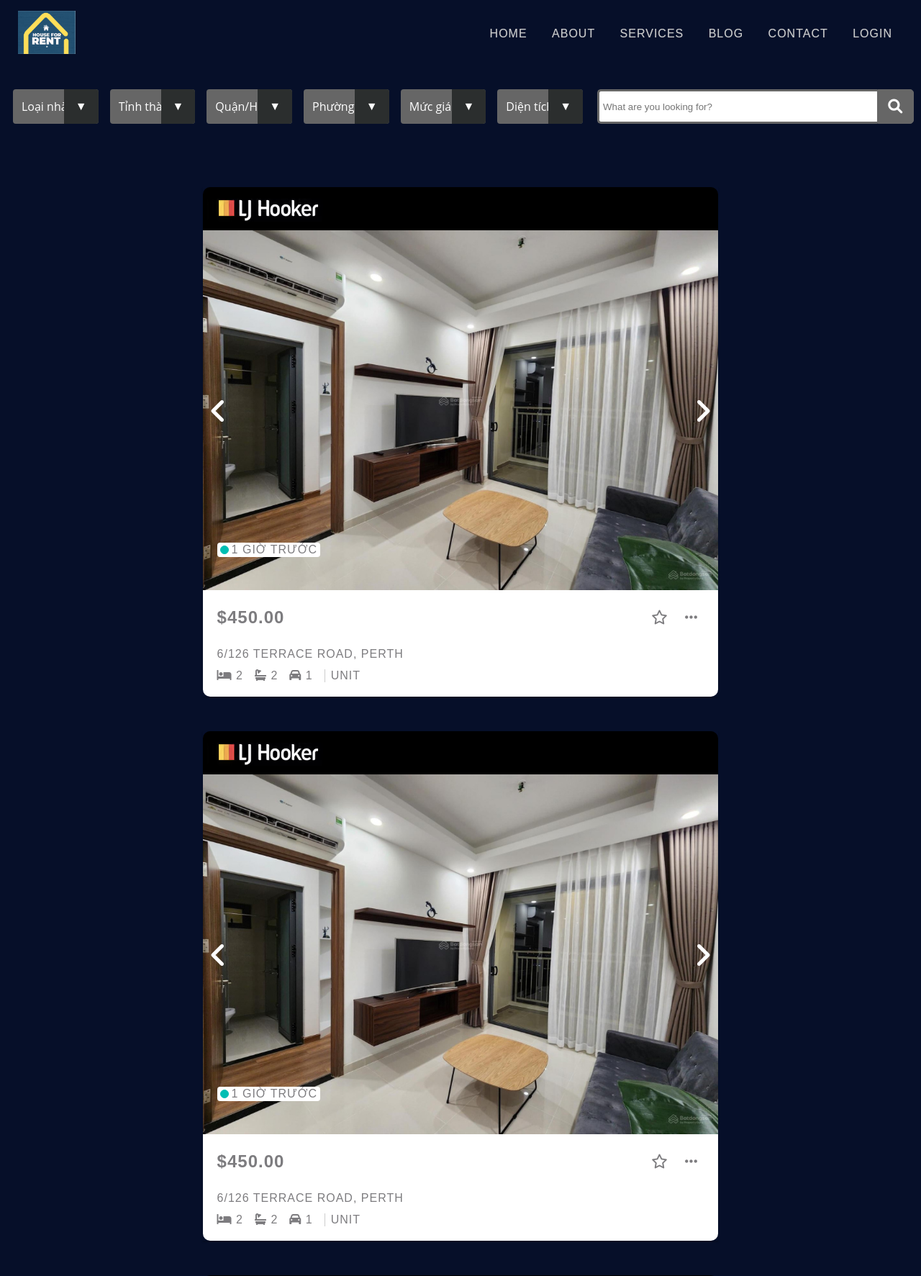
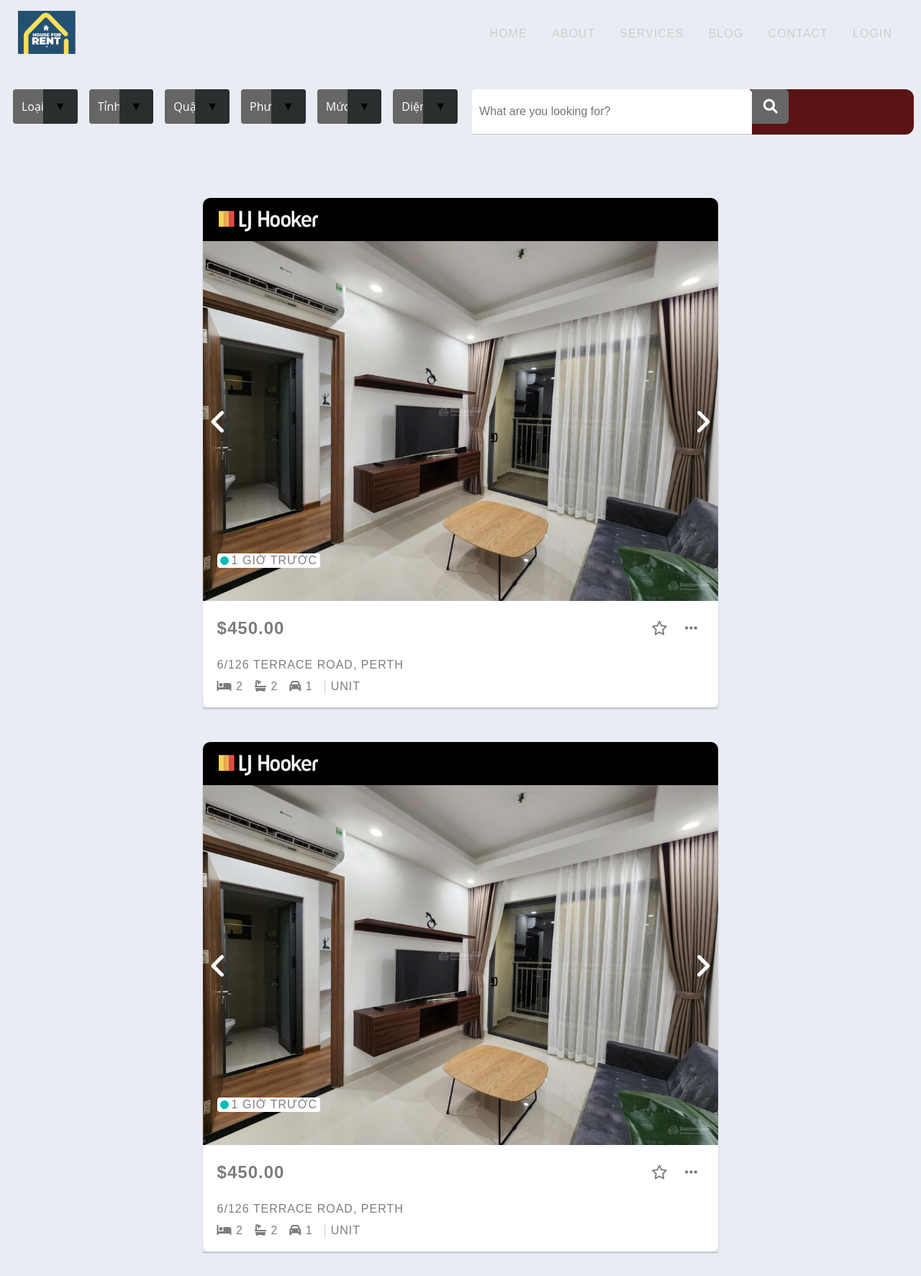
Before and after one commit to Dump-Duck/code, a Django app: page / in a window 1280 px wide. Shown: the top 1773 px of the page at 72% size. Run offline with Django 4.2, Linux system fonts and the light colour scheme.

Commit message:
update v1 css home.css

```diff
--- a/NCKHSV/MainApp/static/assets/Home.css
+++ b/NCKHSV/MainApp/static/assets/Home.css
@@ -1,8 +1,8 @@
 
 
 body {
-    background-color: #060f29;
-    color: white;
+    background-color: #eaecf4;
+    color: black;
     font-family: 'Raleway', sans-serif;
 }
 
@@ -101,7 +101,46 @@ transform: translateY(0px);
     margin: 10px 10px 0 10px;
     display: flex;
 }
+input[type="text"] {
+    width: 100%;
+    padding: 15px 10px;
+    border: none;
+    border-bottom: 1px solid #cabdbd;
+    outline: none;
+    border-radius: 5px 5px 0 0;
+    background-color: #ffffff;
+    font-size: 16px;
+  }
+  ul {
+    list-style: none;
+  }
+  .list {
+    width: 100%;
+    background-color: #918787;
+    border-radius: 0 0 5px 5px;
+}
+  .list-items {
+    padding: 10px 5px;
+  }
+  .list-items:hover {
+    background-color: #dddddd;
+  }
+.search-input-form {
+    width: 100%;
+    background: rgb(91, 20, 20);
+    display: flex;
+    border-radius: 12px;
+}
 
+.search-input {
+    background: transparent;
+    color: rgb(214, 197, 197);
+    flex: 1;
+    outline: none;
+    margin: 15px 15px;
+    border: 0;
+    font-size: 25px;
+}
 
 
 select {
@@ -192,6 +231,36 @@ select {
     display: block;
     margin: 0;
 }
+/* dark*/
+body.dark input[type="text"] {
+    width: 100%;
+    padding: 15px 10px;
+    border: none;
+    border-bottom: 1px solid #f3f3f3;
+    outline: none;
+    border-radius: 5px 5px 0 0;
+    background-color: #ffffff;
+    font-size: 16px;
+  }
+ body.dark ul {
+    list-style: none;
+  }
+  body.dark .list {
+    width: 100%;
+    background-color: #050404;
+    border-radius: 0 0 5px 5px;
+  }
+  body.dark .list-items {
+    padding: 10px 5px;
+  }
+  body.dark .list-items:hover {
+    background-color: #dddddd;
+  }
+
+
+
+
+
 
 .new-post{
     display: flex;
```
